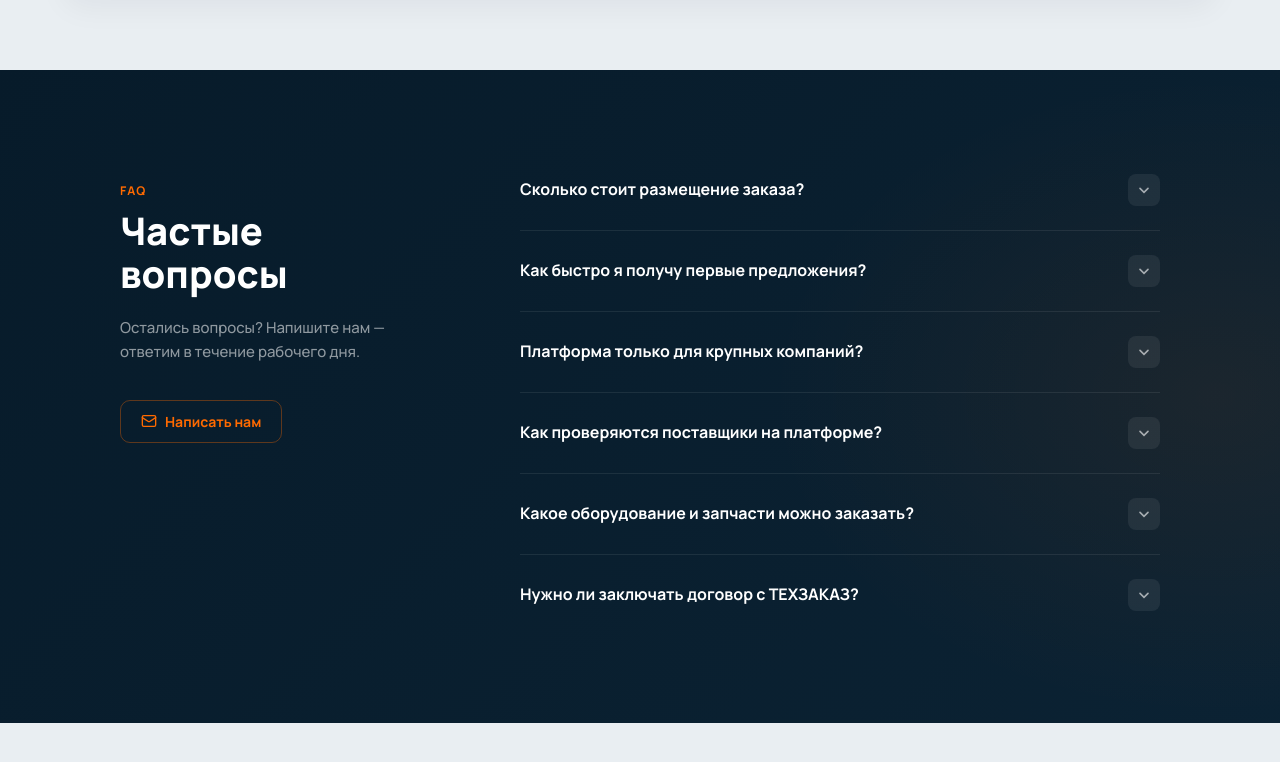
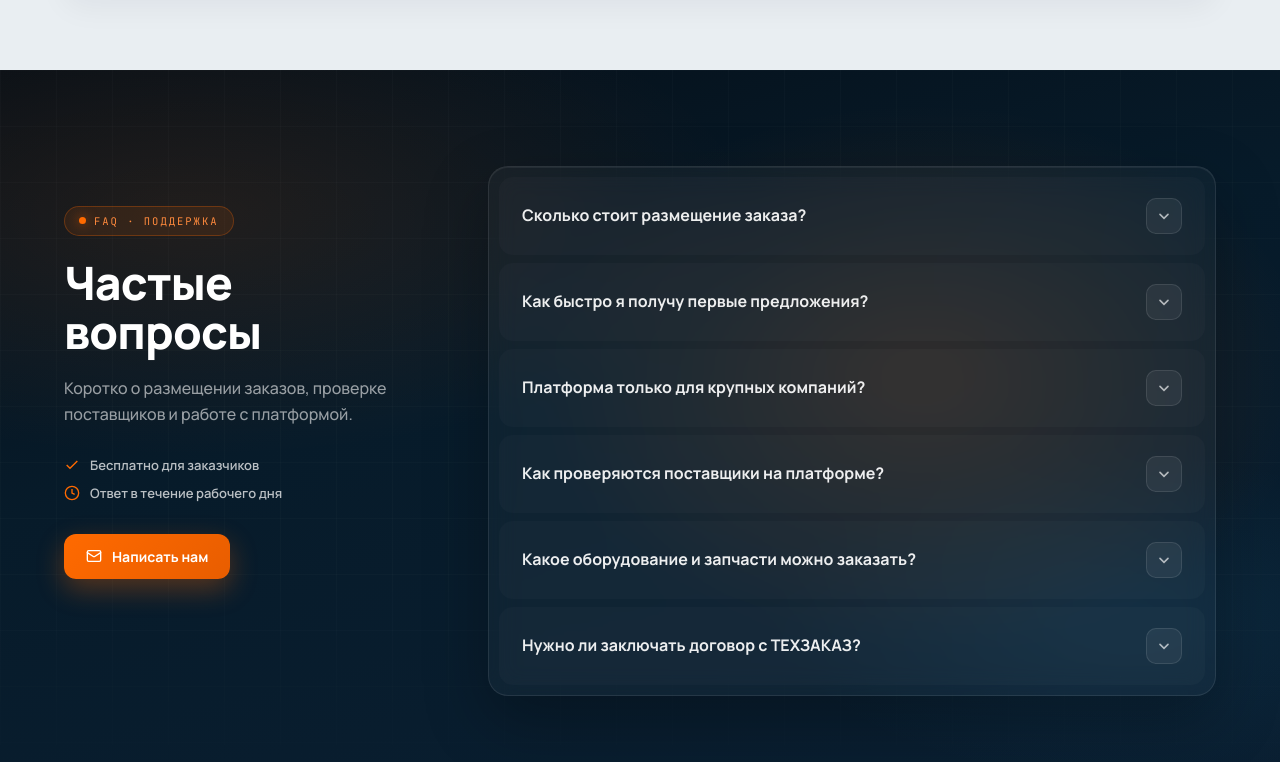
Before and after one commit to Nolan6663/b2bneft, a website: page landing.html in a window 1280 px wide. Shown: the part 1438-2200 px from the top of the page. Before the commit the page ends 2161 px from the top, so only its background shows below. Drawn offline with Linux system fonts and the light colour scheme.

Commit message:
FAQ update

```diff
--- a/landing.html
+++ b/landing.html
@@ -275,16 +275,133 @@
   #lp-steps > div:not(.lp-arrow):hover { transform: translateY(-4px); }
 
   .lp-faq {
-    width: 100%; background: linear-gradient(135deg,#071B2A 0%,#0B2233 100%);
-    padding: 80px 0 88px; position: relative; overflow: hidden;
+    width: 100%;
+    padding: 96px 0 104px;
+    position: relative;
+    overflow: hidden;
+    background:
+      radial-gradient(ellipse 80% 60% at 15% 20%, rgba(255,106,0,0.11) 0%, transparent 55%),
+      radial-gradient(ellipse 55% 45% at 88% 75%, rgba(56,189,248,0.07) 0%, transparent 50%),
+      linear-gradient(165deg, #050f18 0%, #071B2A 42%, #0a1f32 100%);
+  }
+  .lp-faq-grid {
+    position: absolute; inset: 0; pointer-events: none; opacity: 0.45;
+    background-image:
+      linear-gradient(to right, rgba(255,255,255,0.04) 1px, transparent 1px),
+      linear-gradient(to bottom, rgba(255,255,255,0.04) 1px, transparent 1px);
+    background-size: 56px 56px;
+    mask-image: linear-gradient(to bottom, #000 0%, #000 70%, transparent 100%);
   }
   .lp-faq-glow {
     position: absolute; inset: 0; pointer-events: none;
-    background: radial-gradient(ellipse 50% 70% at 95% 50%, rgba(255,106,0,.07) 0%, transparent 70%);
+    background: radial-gradient(ellipse 45% 55% at 72% 42%, rgba(255,106,0,0.14) 0%, transparent 68%);
   }
   .lp-faq-inner {
-    max-width: 1200px; margin: 0 auto; padding: 0 80px;
-    display: grid; grid-template-columns: 320px 1fr; gap: 80px; align-items: start; position: relative;
+    max-width: 1320px; margin: 0 auto; padding: 0 64px;
+    display: grid; grid-template-columns: minmax(280px, 360px) 1fr;
+    gap: 64px; align-items: start; position: relative; z-index: 1;
+  }
+  .lp-faq-aside { position: sticky; top: 40px; }
+  .lp-faq-eyebrow {
+    display: inline-flex; align-items: center; gap: 8px;
+    padding: 7px 14px; border-radius: 999px; margin-bottom: 22px;
+    background: rgba(255,106,0,0.1); border: 1px solid rgba(255,106,0,0.28);
+    font-family: 'JetBrains Mono', monospace; font-size: 10.5px;
+    letter-spacing: 2px; color: #FF8A3D; text-transform: uppercase;
+  }
+  .lp-faq-eyebrow::before {
+    content: ''; width: 7px; height: 7px; border-radius: 50%; background: #FF6A00;
+    box-shadow: 0 0 12px rgba(255,106,0,0.7);
+  }
+  .lp-faq-title {
+    margin: 0 0 18px; font-size: clamp(32px, 3.6vw, 46px); font-weight: 800;
+    line-height: 1.08; letter-spacing: -0.8px; color: #fff;
+  }
+  .lp-faq-lead {
+    margin: 0 0 28px; font-size: 16px; line-height: 1.65;
+    color: rgba(255,255,255,0.58); font-weight: 500; max-width: 34ch;
+  }
+  .lp-faq-trust {
+    display: flex; flex-direction: column; gap: 10px; margin-bottom: 32px;
+  }
+  .lp-faq-trust span {
+    display: inline-flex; align-items: center; gap: 10px;
+    font-size: 13px; font-weight: 600; color: rgba(255,255,255,0.72);
+  }
+  .lp-faq-trust svg { flex-shrink: 0; color: #FF6A00; }
+  .lp-faq-mail {
+    display: inline-flex; align-items: center; gap: 10px;
+    color: #fff; text-decoration: none; font-size: 14px; font-weight: 700;
+    padding: 13px 22px; border-radius: 12px;
+    background: linear-gradient(135deg, #FF6A00, #E85D00);
+    box-shadow: 0 10px 28px rgba(255,106,0,0.32);
+    transition: transform .18s ease, box-shadow .18s ease;
+  }
+  .lp-faq-mail:hover {
+    transform: translateY(-2px);
+    box-shadow: 0 14px 36px rgba(255,106,0,0.4);
+  }
+
+  .lp-faq-panel {
+    padding: 10px; border-radius: 20px;
+    background: rgba(255,255,255,0.03);
+    border: 1px solid rgba(255,255,255,0.09);
+    box-shadow: 0 24px 64px rgba(0,0,0,0.28), inset 0 1px 0 rgba(255,255,255,0.06);
+    backdrop-filter: blur(14px);
+  }
+  .lp-faq-list { display: flex; flex-direction: column; gap: 8px; }
+
+  .lp-faq-card {
+    border-radius: 14px;
+    border: 1px solid transparent;
+    background: rgba(255,255,255,0.02);
+    transition: background .22s ease, border-color .22s ease, box-shadow .22s ease, transform .22s ease;
+  }
+  .lp-faq-card:hover { background: rgba(255,255,255,0.045); }
+  .lp-faq-card.is-open {
+    background: linear-gradient(135deg, rgba(255,106,0,0.12), rgba(255,106,0,0.04));
+    border-color: rgba(255,106,0,0.32);
+    box-shadow: 0 12px 36px rgba(255,106,0,0.12);
+  }
+
+  .lp-faq-q {
+    width: 100%; display: flex; align-items: center; justify-content: space-between;
+    gap: 16px; padding: 20px 22px; cursor: pointer; text-align: left;
+    background: none; border: none; font-family: inherit;
+  }
+  .lp-faq-q-text {
+    font-size: 16px; font-weight: 700; color: rgba(255,255,255,0.92);
+    line-height: 1.4; transition: color .2s ease;
+  }
+  .lp-faq-card.is-open .lp-faq-q-text { color: #fff; }
+
+  .lp-faq-toggle {
+    width: 36px; height: 36px; flex-shrink: 0; border-radius: 10px;
+    display: flex; align-items: center; justify-content: center;
+    background: rgba(255,255,255,0.06); border: 1px solid rgba(255,255,255,0.1);
+    color: rgba(255,255,255,0.65);
+    transition: background .22s ease, border-color .22s ease, color .22s ease, transform .25s ease;
+  }
+  .lp-faq-card.is-open .lp-faq-toggle {
+    background: #FF6A00; border-color: #FF6A00; color: #fff;
+    transform: rotate(180deg);
+  }
+
+  .lp-faq-a {
+    display: grid; grid-template-rows: 0fr;
+    transition: grid-template-rows .32s cubic-bezier(.22,1,.36,1);
+  }
+  .lp-faq-card.is-open .lp-faq-a { grid-template-rows: 1fr; }
+  .lp-faq-a-inner { overflow: hidden; }
+  .lp-faq-a-inner p {
+    margin: 0; padding: 0 22px 20px;
+    font-size: 15px; line-height: 1.7; color: rgba(255,255,255,0.62); font-weight: 500;
+  }
+  .lp-faq-card.is-open .lp-faq-a-inner p { color: rgba(255,255,255,0.78); }
+
+  .lp-faq-q:focus-visible,
+  .lp-faq-mail:focus-visible {
+    outline: 2px solid #FF6A00; outline-offset: 3px;
   }
 
   .lp-nv { transition: color .15s ease; }
@@ -292,7 +409,10 @@
 
   @media (prefers-reduced-motion: reduce) {
     .lp-rise, .lp-kp-chip, .lp-industrial, .lp-dot-pulse { animation: none !important; }
-    .lp-cta:hover, .lp-scene-card:hover, #lp-steps > div:not(.lp-arrow):hover { transform: none; }
+    .lp-cta:hover, .lp-scene-card:hover, #lp-steps > div:not(.lp-arrow):hover,
+    .lp-faq-mail:hover, .lp-faq-card:hover { transform: none; }
+    .lp-faq-a { transition: none; }
+    .lp-faq-toggle { transition: none; }
   }
 
   /* ─── Responsive ─────────────────────────────────────────────── */
@@ -306,9 +426,9 @@
   @media (max-width: 900px) {
     #lp-header  { padding: 16px 24px !important; }
     .lp-nv      { display: none !important; }
-    .lp-faq-inner > div:first-child { position: static !important; }
-    .lp-faq { padding: 48px 0 56px !important; }
-    .lp-faq-inner { grid-template-columns: 1fr !important; gap: 36px !important; padding: 0 24px; }
+    .lp-faq-aside { position: static !important; }
+    .lp-faq { padding: 56px 0 64px !important; }
+    .lp-faq-inner { grid-template-columns: 1fr !important; gap: 32px !important; padding: 0 24px; }
     #lp-hero    { grid-template-columns: 1fr !important; padding: 28px 24px 36px !important; gap: 24px !important; }
     #lp-h1      { font-size: 42px !important; letter-spacing: -0.6px !important; }
     #lp-hero-right { display: none !important; }
@@ -666,107 +786,126 @@
 
     <!-- ─── FAQ (full width) ─────────────────────────────────────── -->
     <section id="faq" class="lp-faq">
+      <div class="lp-faq-grid" aria-hidden="true"></div>
       <div class="lp-faq-glow" aria-hidden="true"></div>
       <div class="lp-faq-inner">
 
-        <!-- Left: title -->
-        <div style="position:sticky; top:32px;">
-          <p style="margin:0 0 10px; font-size:12px; font-weight:700; letter-spacing:.1em; color:#FF6A00; text-transform:uppercase;">FAQ</p>
-          <h2 style="margin:0 0 20px; font-size:clamp(28px,3vw,38px); font-weight:800; line-height:1.15; color:#fff;">Частые<br>вопросы</h2>
-          <p style="margin:0 0 36px; font-size:15px; line-height:1.6; color:rgba(255,255,255,.55); font-weight:500;">Остались вопросы? Напишите нам — ответим в течение рабочего дня.</p>
-          <a href="mailto:hello@texzakaz.ru" style="display:inline-flex; align-items:center; gap:8px; color:#FF6A00; text-decoration:none; font-size:14px; font-weight:700; border:1px solid rgba(255,106,0,.35); border-radius:10px; padding:11px 20px; transition:background .18s;" onmouseover="this.style.background='rgba(255,106,0,.1)'" onmouseout="this.style.background='transparent'">
+        <aside class="lp-faq-aside lp-rise" style="--d:0;">
+          <div class="lp-faq-eyebrow">FAQ · поддержка</div>
+          <h2 class="lp-faq-title">Частые<br>вопросы</h2>
+          <p class="lp-faq-lead">Коротко о размещении заказов, проверке поставщиков и работе с платформой.</p>
+          <div class="lp-faq-trust">
+            <span>
+              <svg width="16" height="16" viewBox="0 0 24 24" fill="none" stroke="currentColor" stroke-width="2"><path d="M20 6L9 17l-5-5"/></svg>
+              Бесплатно для заказчиков
+            </span>
+            <span>
+              <svg width="16" height="16" viewBox="0 0 24 24" fill="none" stroke="currentColor" stroke-width="2"><circle cx="12" cy="12" r="10"/><path d="M12 6v6l4 2"/></svg>
+              Ответ в течение рабочего дня
+            </span>
+          </div>
+          <a class="lp-faq-mail" href="mailto:hello@texzakaz.ru">
             <svg width="16" height="16" viewBox="0 0 24 24" fill="none" stroke="currentColor" stroke-width="2" stroke-linecap="round" stroke-linejoin="round"><rect x="2" y="4" width="20" height="16" rx="2"/><path d="m22 7-8.97 5.7a1.94 1.94 0 0 1-2.06 0L2 7"/></svg>
             Написать нам
           </a>
+        </aside>
+
+        <div class="lp-faq-panel lp-rise" style="--d:1;">
+          <div class="lp-faq-list" id="faq-list">
+
+            <div class="lp-faq-card">
+              <button class="lp-faq-q" type="button" aria-expanded="false">
+                <span class="lp-faq-q-text">Сколько стоит размещение заказа?</span>
+                <span class="lp-faq-toggle" aria-hidden="true">
+                  <svg width="16" height="16" viewBox="0 0 20 20" fill="none" stroke="currentColor" stroke-width="2" stroke-linecap="round"><path d="M5 8l5 5 5-5"/></svg>
+                </span>
+              </button>
+              <div class="lp-faq-a"><div class="lp-faq-a-inner">
+                <p>Для заказчиков размещение заявок и получение коммерческих предложений — бесплатно. Платформа работает по модели подписки для поставщиков, желающих получать уведомления о новых прямых закупках.</p>
+              </div></div>
             </div>
 
-        <!-- Right: accordion -->
-        <div id="faq-list" style="display:flex; flex-direction:column; gap:0;">
-
-          <div class="faq-item" style="border-bottom:1px solid rgba(255,255,255,.08);">
-            <button class="faq-q" aria-expanded="false" style="width:100%; display:flex; justify-content:space-between; align-items:center; gap:16px; background:none; border:none; padding:24px 0; cursor:pointer; text-align:left; font-family:inherit;">
-              <span style="font-size:16px; font-weight:700; color:#fff; line-height:1.35;">Сколько стоит размещение заказа?</span>
-              <div style="width:32px;height:32px;border-radius:8px;background:rgba(255,255,255,.07);display:flex;align-items:center;justify-content:center;flex-shrink:0;">
-                <svg class="faq-arrow" width="16" height="16" viewBox="0 0 20 20" fill="none" stroke="rgba(255,255,255,.6)" stroke-width="2" stroke-linecap="round" style="transition:transform .25s;"><path d="M5 8l5 5 5-5"/></svg>
-              </div>
+            <div class="lp-faq-card">
+              <button class="lp-faq-q" type="button" aria-expanded="false">
+                <span class="lp-faq-q-text">Как быстро я получу первые предложения?</span>
+                <span class="lp-faq-toggle" aria-hidden="true">
+                  <svg width="16" height="16" viewBox="0 0 20 20" fill="none" stroke="currentColor" stroke-width="2" stroke-linecap="round"><path d="M5 8l5 5 5-5"/></svg>
+                </span>
               </button>
-            <div class="faq-a" style="display:none; padding:0 0 24px;">
-              <p style="margin:0; font-size:15px; line-height:1.65; color:rgba(255,255,255,.6); font-weight:500;">Для заказчиков размещение заявок и получение коммерческих предложений — бесплатно. Платформа работает по модели подписки для поставщиков, желающих получать уведомления о новых прямых закупках.</p>
-            </div>
+              <div class="lp-faq-a"><div class="lp-faq-a-inner">
+                <p>Первые КП поступают в течение 48 часов после размещения заявки. В среднем заказчики получают 3–7 предложений от разных производителей по каждому запросу.</p>
+              </div></div>
             </div>
 
-          <div class="faq-item" style="border-bottom:1px solid rgba(255,255,255,.08);">
-            <button class="faq-q" aria-expanded="false" style="width:100%; display:flex; justify-content:space-between; align-items:center; gap:16px; background:none; border:none; padding:24px 0; cursor:pointer; text-align:left; font-family:inherit;">
-              <span style="font-size:16px; font-weight:700; color:#fff; line-height:1.35;">Как быстро я получу первые предложения?</span>
-              <div style="width:32px;height:32px;border-radius:8px;background:rgba(255,255,255,.07);display:flex;align-items:center;justify-content:center;flex-shrink:0;">
-                <svg class="faq-arrow" width="16" height="16" viewBox="0 0 20 20" fill="none" stroke="rgba(255,255,255,.6)" stroke-width="2" stroke-linecap="round" style="transition:transform .25s;"><path d="M5 8l5 5 5-5"/></svg>
-              </div>
+            <div class="lp-faq-card">
+              <button class="lp-faq-q" type="button" aria-expanded="false">
+                <span class="lp-faq-q-text">Платформа только для крупных компаний?</span>
+                <span class="lp-faq-toggle" aria-hidden="true">
+                  <svg width="16" height="16" viewBox="0 0 20 20" fill="none" stroke="currentColor" stroke-width="2" stroke-linecap="round"><path d="M5 8l5 5 5-5"/></svg>
+                </span>
               </button>
-            <div class="faq-a" style="display:none; padding:0 0 24px;">
-              <p style="margin:0; font-size:15px; line-height:1.65; color:rgba(255,255,255,.6); font-weight:500;">Первые КП поступают в течение 48 часов после размещения заявки. В среднем заказчики получают 3–7 предложений от разных производителей по каждому запросу.</p>
-            </div>
+              <div class="lp-faq-a"><div class="lp-faq-a-inner">
+                <p>Нет. ТЕХЗАКАЗ работает с компаниями любого размера — от небольших производственных предприятий до крупных нефтесервисных холдингов. Минимального объёма закупок нет.</p>
+              </div></div>
             </div>
 
-          <div class="faq-item" style="border-bottom:1px solid rgba(255,255,255,.08);">
-            <button class="faq-q" aria-expanded="false" style="width:100%; display:flex; justify-content:space-between; align-items:center; gap:16px; background:none; border:none; padding:24px 0; cursor:pointer; text-align:left; font-family:inherit;">
-              <span style="font-size:16px; font-weight:700; color:#fff; line-height:1.35;">Платформа только для крупных компаний?</span>
-              <div style="width:32px;height:32px;border-radius:8px;background:rgba(255,255,255,.07);display:flex;align-items:center;justify-content:center;flex-shrink:0;">
-                <svg class="faq-arrow" width="16" height="16" viewBox="0 0 20 20" fill="none" stroke="rgba(255,255,255,.6)" stroke-width="2" stroke-linecap="round" style="transition:transform .25s;"><path d="M5 8l5 5 5-5"/></svg>
-              </div>
+            <div class="lp-faq-card">
+              <button class="lp-faq-q" type="button" aria-expanded="false">
+                <span class="lp-faq-q-text">Как проверяются поставщики на платформе?</span>
+                <span class="lp-faq-toggle" aria-hidden="true">
+                  <svg width="16" height="16" viewBox="0 0 20 20" fill="none" stroke="currentColor" stroke-width="2" stroke-linecap="round"><path d="M5 8l5 5 5-5"/></svg>
+                </span>
               </button>
-            <div class="faq-a" style="display:none; padding:0 0 24px;">
-              <p style="margin:0; font-size:15px; line-height:1.65; color:rgba(255,255,255,.6); font-weight:500;">Нет. ТЕХЗАКАЗ работает с компаниями любого размера — от небольших производственных предприятий до крупных нефтесервисных холдингов. Минимального объёма закупок нет.</p>
-            </div>
+              <div class="lp-faq-a"><div class="lp-faq-a-inner">
+                <p>Каждый поставщик проходит верификацию: проверка юридического лица, производственных мощностей и опыта выполненных заказов. На платформе представлено 1200+ проверенных производителей.</p>
+              </div></div>
             </div>
 
-          <div class="faq-item" style="border-bottom:1px solid rgba(255,255,255,.08);">
-            <button class="faq-q" aria-expanded="false" style="width:100%; display:flex; justify-content:space-between; align-items:center; gap:16px; background:none; border:none; padding:24px 0; cursor:pointer; text-align:left; font-family:inherit;">
-              <span style="font-size:16px; font-weight:700; color:#fff; line-height:1.35;">Как проверяются поставщики на платформе?</span>
-              <div style="width:32px;height:32px;border-radius:8px;background:rgba(255,255,255,.07);display:flex;align-items:center;justify-content:center;flex-shrink:0;">
-                <svg class="faq-arrow" width="16" height="16" viewBox="0 0 20 20" fill="none" stroke="rgba(255,255,255,.6)" stroke-width="2" stroke-linecap="round" style="transition:transform .25s;"><path d="M5 8l5 5 5-5"/></svg>
-              </div>
+            <div class="lp-faq-card">
+              <button class="lp-faq-q" type="button" aria-expanded="false">
+                <span class="lp-faq-q-text">Какое оборудование и запчасти можно заказать?</span>
+                <span class="lp-faq-toggle" aria-hidden="true">
+                  <svg width="16" height="16" viewBox="0 0 20 20" fill="none" stroke="currentColor" stroke-width="2" stroke-linecap="round"><path d="M5 8l5 5 5-5"/></svg>
+                </span>
               </button>
-            <div class="faq-a" style="display:none; padding:0 0 24px;">
-              <p style="margin:0; font-size:15px; line-height:1.65; color:rgba(255,255,255,.6); font-weight:500;">Каждый поставщик проходит верификацию: проверка юридического лица, производственных мощностей и опыта выполненных заказов. На платформе представлено 1200+ проверенных производителей.</p>
-            </div>
+              <div class="lp-faq-a"><div class="lp-faq-a-inner">
+                <p>Любое промышленное оборудование и запчасти: металлообработка и сварка, насосное и компрессорное оборудование, трубопроводная арматура, электрооборудование, нестандартные металлоконструкции и детали по чертежам.</p>
+              </div></div>
             </div>
 
-          <div class="faq-item" style="border-bottom:1px solid rgba(255,255,255,.08);">
-            <button class="faq-q" aria-expanded="false" style="width:100%; display:flex; justify-content:space-between; align-items:center; gap:16px; background:none; border:none; padding:24px 0; cursor:pointer; text-align:left; font-family:inherit;">
-              <span style="font-size:16px; font-weight:700; color:#fff; line-height:1.35;">Какое оборудование и запчасти можно заказать?</span>
-              <div style="width:32px;height:32px;border-radius:8px;background:rgba(255,255,255,.07);display:flex;align-items:center;justify-content:center;flex-shrink:0;">
-                <svg class="faq-arrow" width="16" height="16" viewBox="0 0 20 20" fill="none" stroke="rgba(255,255,255,.6)" stroke-width="2" stroke-linecap="round" style="transition:transform .25s;"><path d="M5 8l5 5 5-5"/></svg>
-              </div>
+            <div class="lp-faq-card">
+              <button class="lp-faq-q" type="button" aria-expanded="false">
+                <span class="lp-faq-q-text">Нужно ли заключать договор с ТЕХЗАКАЗ?</span>
+                <span class="lp-faq-toggle" aria-hidden="true">
+                  <svg width="16" height="16" viewBox="0 0 20 20" fill="none" stroke="currentColor" stroke-width="2" stroke-linecap="round"><path d="M5 8l5 5 5-5"/></svg>
+                </span>
               </button>
-            <div class="faq-a" style="display:none; padding:0 0 24px;">
-              <p style="margin:0; font-size:15px; line-height:1.65; color:rgba(255,255,255,.6); font-weight:500;">Любое промышленное оборудование и запчасти: металлообработка и сварка, насосное и компрессорное оборудование, трубопроводная арматура, электрооборудование, нестандартные металлоконструкции и детали по чертежам.</p>
-            </div>
+              <div class="lp-faq-a"><div class="lp-faq-a-inner">
+                <p>Нет. Договор заключается напрямую между заказчиком и выбранным производителем. ТЕХЗАКАЗ — инструмент для поиска и коммуникации, а не посредник в сделке.</p>
+              </div></div>
             </div>
 
-          <div class="faq-item">
-            <button class="faq-q" aria-expanded="false" style="width:100%; display:flex; justify-content:space-between; align-items:center; gap:16px; background:none; border:none; padding:24px 0; cursor:pointer; text-align:left; font-family:inherit;">
-              <span style="font-size:16px; font-weight:700; color:#fff; line-height:1.35;">Нужно ли заключать договор с ТЕХЗАКАЗ?</span>
-              <div style="width:32px;height:32px;border-radius:8px;background:rgba(255,255,255,.07);display:flex;align-items:center;justify-content:center;flex-shrink:0;">
-                <svg class="faq-arrow" width="16" height="16" viewBox="0 0 20 20" fill="none" stroke="rgba(255,255,255,.6)" stroke-width="2" stroke-linecap="round" style="transition:transform .25s;"><path d="M5 8l5 5 5-5"/></svg>
           </div>
-            </button>
-            <div class="faq-a" style="display:none; padding:0 0 24px;">
-              <p style="margin:0; font-size:15px; line-height:1.65; color:rgba(255,255,255,.6); font-weight:500;">Нет. Договор заключается напрямую между заказчиком и выбранным производителем. ТЕХЗАКАЗ — инструмент для поиска и коммуникации, а не посредник в сделке.</p>
-            </div>
-          </div>
-
         </div>
       </div>
     </section>
 
 </main>
 <script>
-document.querySelectorAll('.faq-q').forEach(btn => {
+document.querySelectorAll('.lp-faq-q').forEach(btn => {
   btn.addEventListener('click', () => {
+    const card = btn.closest('.lp-faq-card');
     const expanded = btn.getAttribute('aria-expanded') === 'true';
-    btn.setAttribute('aria-expanded', !expanded);
-    btn.nextElementSibling.style.display = expanded ? 'none' : 'block';
-    btn.querySelector('.faq-arrow').style.transform = expanded ? '' : 'rotate(180deg)';
+
+    document.querySelectorAll('.lp-faq-card.is-open').forEach(openCard => {
+      if (openCard !== card) {
+        openCard.classList.remove('is-open');
+        openCard.querySelector('.lp-faq-q').setAttribute('aria-expanded', 'false');
+      }
+    });
+
+    card.classList.toggle('is-open', !expanded);
+    btn.setAttribute('aria-expanded', String(!expanded));
   });
 });
 
```
Also changed, not shown: readme.txt. Lines whose indentation alone changed are shown as unchanged.
